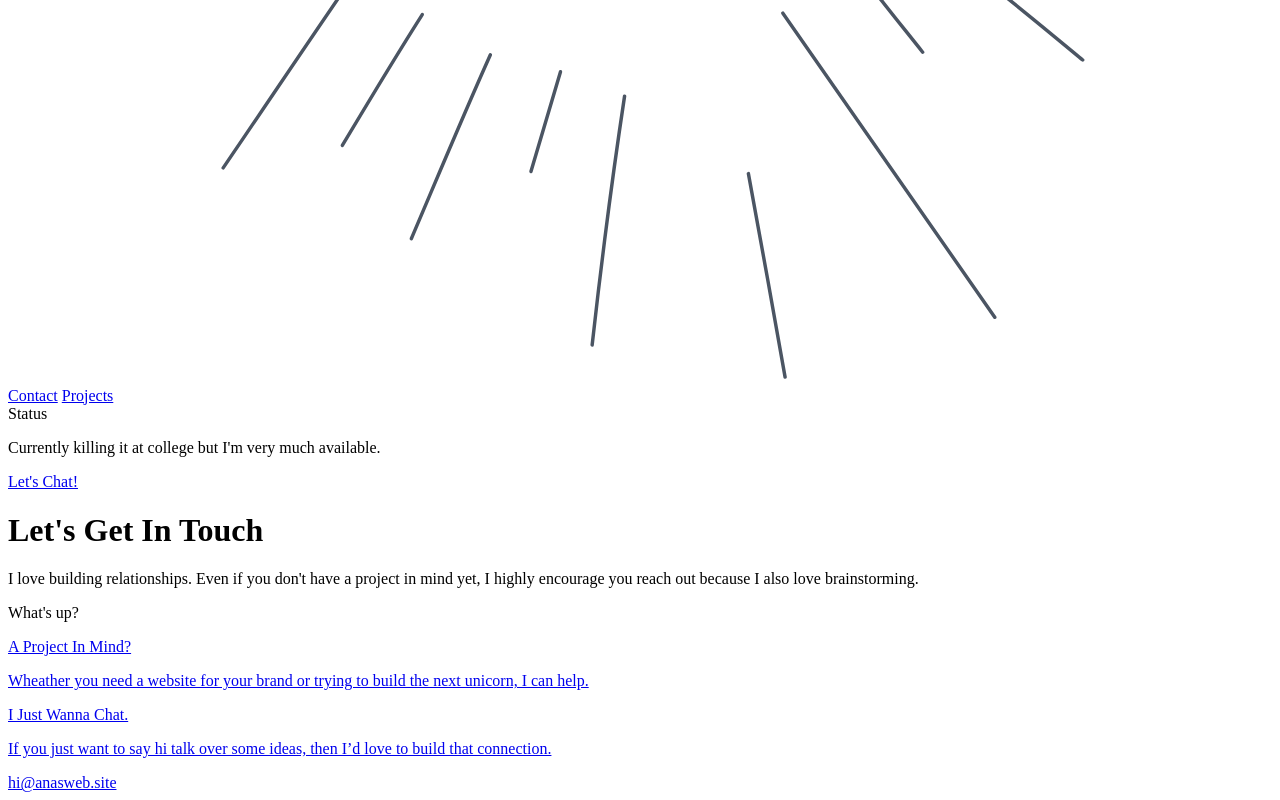
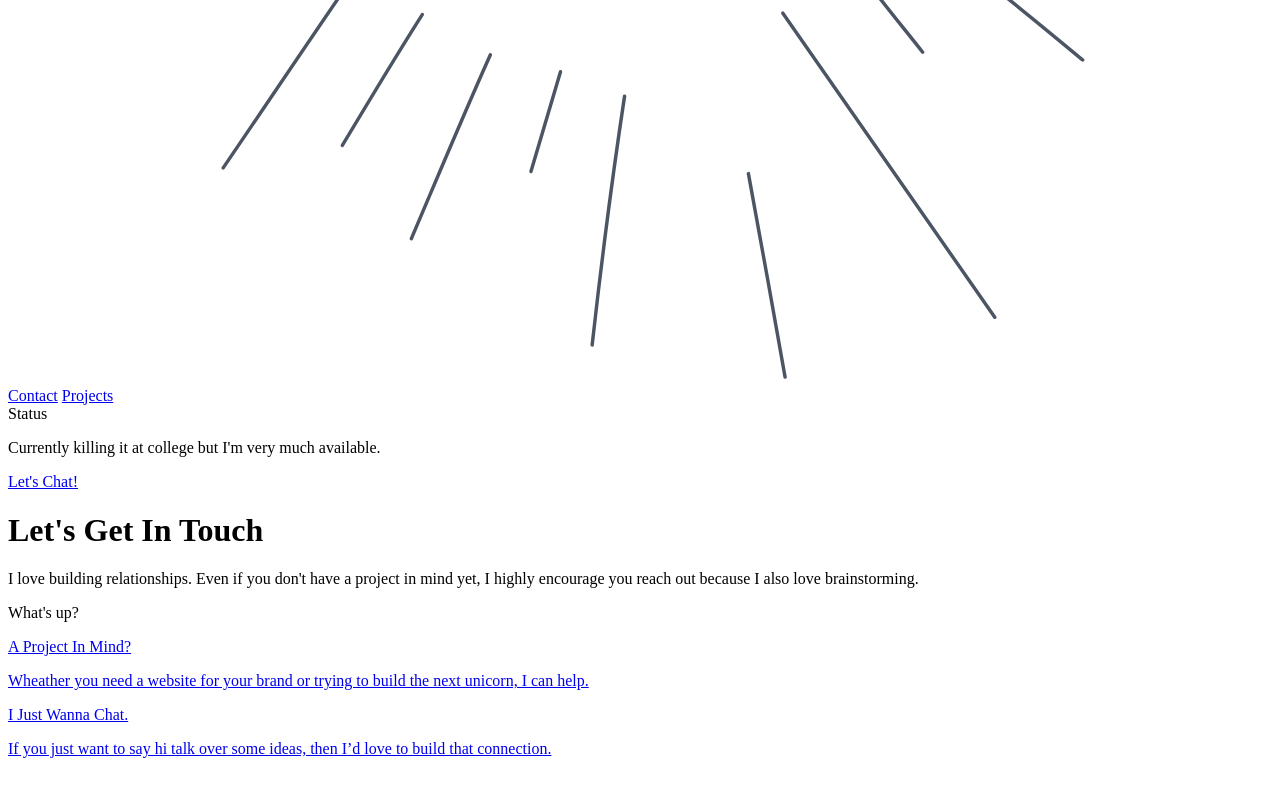
Before and after one commit to anas2479/anasweb.site, an Astro site: page /contact in a window 1280 px wide. Shown: the part 1031-1831 px from the top of the page. After the commit the page ends 1805 px from the top, so only its background shows below. Built offline with nearby package versions, Linux system fonts and the light colour scheme; Astro itself is replaced by a stand-in of ours.

Commit message:
Update contact-options.astro

```diff
--- a/src/components/contact-options.astro
+++ b/src/components/contact-options.astro
@@ -26,9 +26,4 @@
             </p>
         </a>
     </div>
-    <div class="w-full font-body text-center">
-        <a href="mailto:hi@anasweb.site" class=" text-gray-500">
-          <span class="italic text-lg font-medium text-yellow-500">hi@anasweb.site</span>
-        </a>
-    </div>
 </div>
```
